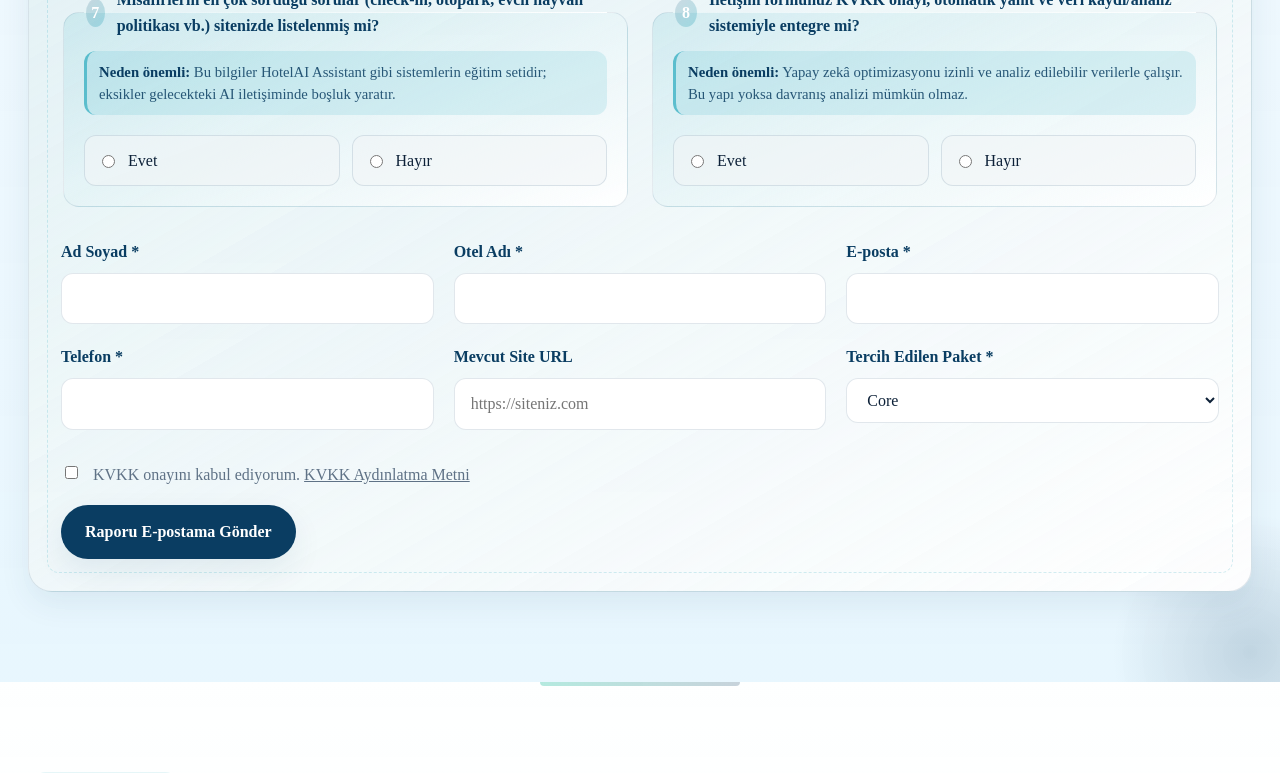
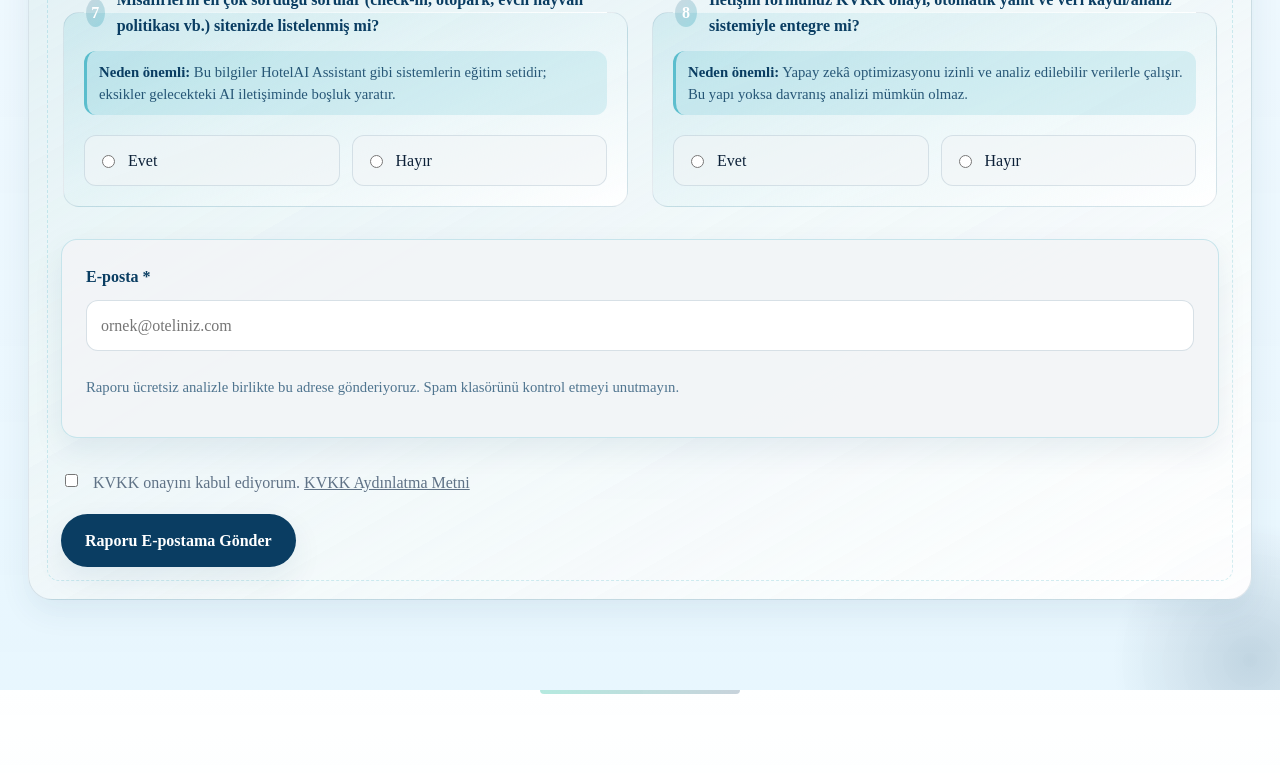
Before and after one commit to weliakcay/atlas-otel-tech, a Next.js app: page / in a window 1280 px wide. Shown: the part 5023-5796 px from the top of the page. Built offline with nearby package versions, Linux system fonts and the light colour scheme.

Commit message:
Streamline AI readiness form and add dedicated webhook

```diff
--- a/src/app/api/lead/route.ts
+++ b/src/app/api/lead/route.ts
@@ -7,6 +7,10 @@ const WEBHOOK_URL =
 const FINAL_CTA_WEBHOOK_URL =
   process.env.N8N_FINAL_CTA_WEBHOOK_URL ??
   "https://weliakcay.app.n8n.cloud/webhook-test/f7432f35-9e06-4e30-ba57-e8618cf3f9f5";
+
+const AI_CHECK_WEBHOOK_URL =
+  process.env.N8N_AI_CHECK_WEBHOOK_URL ??
+  "https://weliakcay.app.n8n.cloud/webhook-test/atlasoteltech-anket";
 
 export async function POST(request: Request) {
   try {
@@ -26,6 +30,15 @@ export async function POST(request: Request) {
         appendUrl(FINAL_CTA_WEBHOOK_URL.replace("/webhook-test/", "/webhook/"));
       } else if (FINAL_CTA_WEBHOOK_URL.includes("/webhook/")) {
         appendUrl(FINAL_CTA_WEBHOOK_URL.replace("/webhook/", "/webhook-test/"));
+      }
+    }
+
+    if (payload.source === "ai-readiness-check") {
+      appendUrl(AI_CHECK_WEBHOOK_URL);
+      if (AI_CHECK_WEBHOOK_URL.includes("/webhook-test/")) {
+        appendUrl(AI_CHECK_WEBHOOK_URL.replace("/webhook-test/", "/webhook/"));
+      } else if (AI_CHECK_WEBHOOK_URL.includes("/webhook/")) {
+        appendUrl(AI_CHECK_WEBHOOK_URL.replace("/webhook/", "/webhook-test/"));
       }
     }
 
--- a/src/components/AiReadinessCheck.module.css
+++ b/src/components/AiReadinessCheck.module.css
@@ -170,36 +170,39 @@
   border-color: var(--color-accent);
 }
 
-.leadFields {
-  display: grid;
-  grid-template-columns: repeat(3, minmax(0, 1fr));
-  gap: 20px;
+.emailCapture {
+  display: flex;
+  flex-direction: column;
+  gap: 10px;
+  padding: 24px;
+  border-radius: var(--radius-md);
+  background: rgba(242, 245, 247, 0.92);
+  border: 1px solid rgba(23, 162, 184, 0.2);
+  box-shadow: var(--shadow-soft);
 }
 
-.inputGroup {
-  display: flex;
-  flex-direction: column;
-  gap: 8px;
-}
-
-.inputGroup label {
+.emailCapture label {
   font-weight: 600;
   color: var(--color-primary);
 }
 
-.inputGroup input,
-.inputGroup select {
+.emailCapture input {
   border-radius: 12px;
-  border: 1px solid rgba(10, 61, 98, 0.12);
-  padding: 12px 16px;
-  background: #fff;
+  border: 1px solid rgba(10, 61, 98, 0.16);
+  padding: 12px 14px;
+  background: rgba(255, 255, 255, 0.98);
   transition: border-color var(--transition-base), box-shadow var(--transition-base);
 }
 
-.inputGroup input:focus-visible,
-.inputGroup select:focus-visible {
+.emailCapture input:focus-visible {
   border-color: var(--color-accent);
   box-shadow: 0 0 0 3px rgba(23, 162, 184, 0.25);
+}
+
+.emailHint {
+  font-size: 0.92rem;
+  color: rgba(10, 61, 98, 0.7);
+  line-height: 1.5;
 }
 
 .actions {
@@ -328,8 +331,8 @@
     grid-template-columns: 1fr;
   }
 
-  .leadFields {
-    grid-template-columns: repeat(2, minmax(0, 1fr));
+  .emailCapture {
+    padding: 20px;
   }
 }
 
@@ -338,8 +341,8 @@
     padding: 24px;
   }
 
-  .leadFields {
-    grid-template-columns: 1fr;
+  .emailCapture {
+    padding: 18px;
   }
 
   .successActions {
--- a/src/components/AiReadinessCheck.tsx
+++ b/src/components/AiReadinessCheck.tsx
@@ -114,13 +114,16 @@ export function AiReadinessCheck() {
       return;
     }
 
+    const emailEntry = formData.get("email");
+    if (!emailEntry || (typeof emailEntry === "string" && emailEntry.trim() === "")) {
+      setMessage("Lütfen raporu gönderebilmemiz için e-posta adresinizi yazın.");
+      return;
+    }
+
+    const email = typeof emailEntry === "string" ? emailEntry.trim() : emailEntry.toString();
+
     const payload = {
-      fullName: formData.get("fullName"),
-      hotelName: formData.get("hotelName"),
-      email: formData.get("email"),
-      phone: formData.get("phone"),
-      website: formData.get("website"),
-      preferredPackage: formData.get("preferredPackage"),
+      email,
       answers: QUESTIONS.map((question) => ({
         question: question.text,
         answer: formData.get(question.id),
@@ -239,49 +242,20 @@ export function AiReadinessCheck() {
                 </fieldset>
               ))}
             </div>
-            <div className={styles.leadFields}>
-              <div className={styles.inputGroup}>
-                <label htmlFor="fullName">Ad Soyad *</label>
-                <input id="fullName" name="fullName" type="text" required autoComplete="name" />
-              </div>
-              <div className={styles.inputGroup}>
-                <label htmlFor="hotelName">Otel Adı *</label>
-                <input id="hotelName" name="hotelName" type="text" required />
-              </div>
-              <div className={styles.inputGroup}>
-                <label htmlFor="email">E-posta *</label>
+            <div className={styles.emailCapture}>
+              <label htmlFor="ai-email">E-posta *</label>
               <input
-                  id="email"
+                id="ai-email"
                 name="email"
                 type="email"
                 required
                 autoComplete="email"
                 inputMode="email"
+                placeholder="ornek@oteliniz.com"
               />
-              </div>
-              <div className={styles.inputGroup}>
-                <label htmlFor="phone">Telefon *</label>
-                <input
-                  id="phone"
-                  name="phone"
-                  type="tel"
-                  required
-                  autoComplete="tel"
-                  inputMode="tel"
-                />
-              </div>
-              <div className={styles.inputGroup}>
-                <label htmlFor="website">Mevcut Site URL</label>
-                <input id="website" name="website" type="url" placeholder="https://siteniz.com" />
-              </div>
-              <div className={styles.inputGroup}>
-                <label htmlFor="preferredPackage">Tercih Edilen Paket *</label>
-                <select id="preferredPackage" name="preferredPackage" required defaultValue="core">
-                  <option value="core">Core</option>
-                  <option value="proof">Proof</option>
-                  <option value="direct">Direct</option>
-                </select>
-              </div>
+              <p className={styles.emailHint}>
+                Raporu ücretsiz analizle birlikte bu adrese gönderiyoruz. Spam klasörünü kontrol etmeyi unutmayın.
+              </p>
             </div>
             <div className={styles.actions}>
               <label className={styles.checkbox}>
```
Lines whose indentation alone changed are shown as unchanged.
